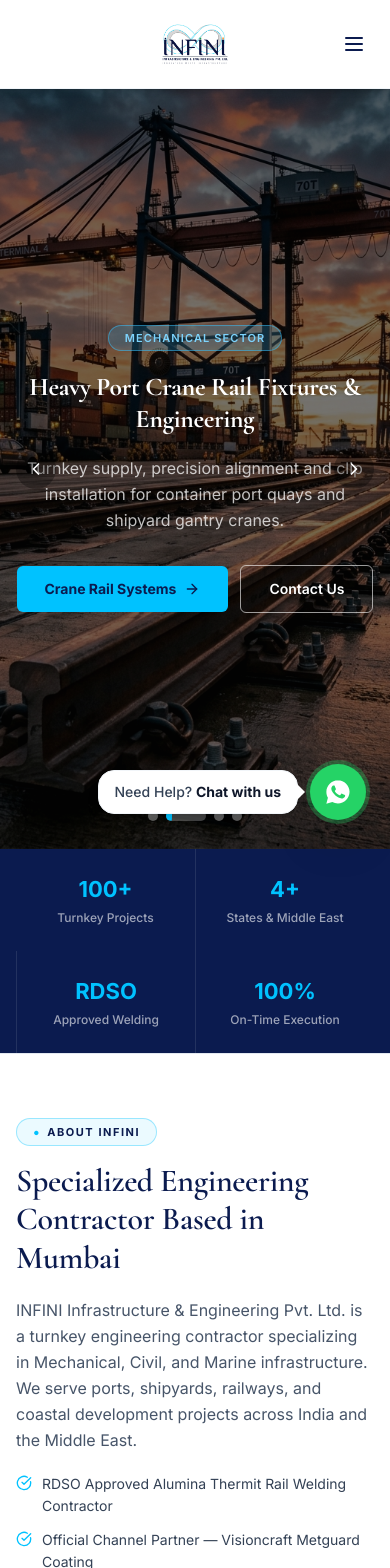
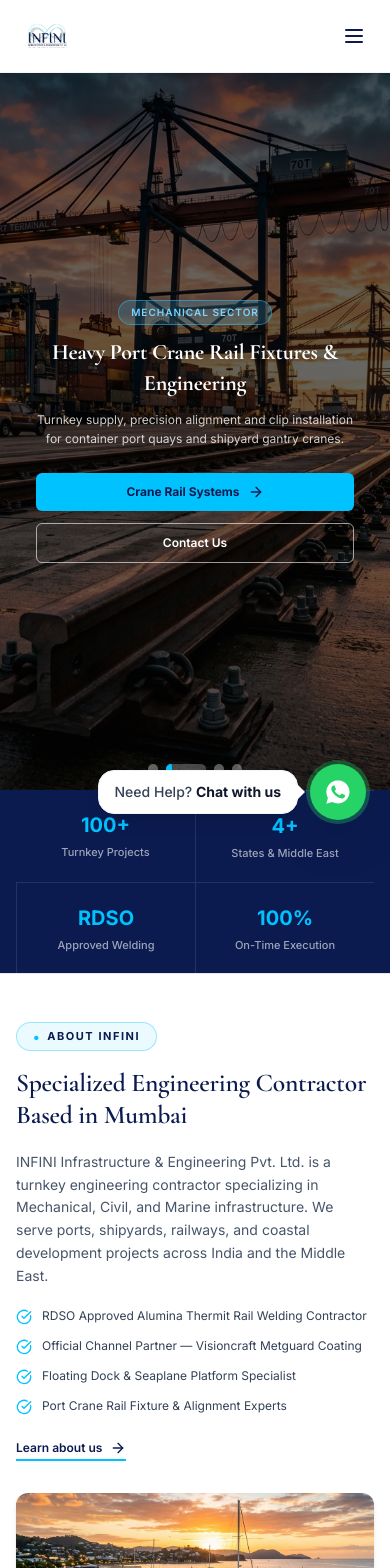
Before and after one commit to Nisarg1810/Infini, a Next.js app: page / in a window 390 px wide. Shown: the top 1568 px of the page. Built offline with nearby package versions, Linux system fonts and the light colour scheme.

Commit message:
Optimize website for mobile screens across Navbar, Hero, section typography, and Footer

```diff
--- a/src/app/globals.css
+++ b/src/app/globals.css
@@ -150,9 +150,9 @@
 /* Large serif section heading */
 .section-heading {
   font-family: var(--font-serif, Georgia, serif);
-  font-size: clamp(2rem, 4vw, 3rem);
+  font-size: clamp(1.6rem, 4.5vw, 2.75rem);
   font-weight: 600;
-  line-height: 1.2;
+  line-height: 1.25;
   color: #0B1B4F;
   letter-spacing: -0.01em;
 }
--- a/src/app/page.tsx
+++ b/src/app/page.tsx
@@ -67,7 +67,7 @@
     <div className="bg-white">
 
       {/* ─── HERO ─── */}
-      <section className="relative w-full overflow-hidden" style={{ height: "90vh", minHeight: "520px" }}>
+      <section className="relative w-full overflow-hidden min-h-[520px] h-[85vh] sm:h-[90vh]">
 
         {heroSlides.map((slide, index) => (
           <div
@@ -77,31 +77,31 @@
             }`}
           >
             <img src={slide.bgImage} alt={slide.title} className="w-full h-full object-cover object-center" />
-            <div className="absolute inset-0 bg-black/55" />
+            <div className="absolute inset-0 bg-black/60 sm:bg-black/55" />
           </div>
         ))}
 
         {/* Content */}
-        <div className="absolute inset-0 flex flex-col items-center justify-center text-center text-white px-4 sm:px-8 z-10">
-          <span className={`inline-block px-4 py-1 rounded-full border text-[11px] font-semibold uppercase tracking-widest mb-5 ${heroSlides[activeSlide].badgeColor}`}>
+        <div className="absolute inset-0 flex flex-col items-center justify-center text-center text-white px-5 sm:px-8 z-10 py-10">
+          <span className={`inline-block px-3 py-1 rounded-full border text-[10px] sm:text-[11px] font-semibold uppercase tracking-widest mb-3 sm:mb-5 ${heroSlides[activeSlide].badgeColor}`}>
             {heroSlides[activeSlide].badge}
           </span>
-          <h1 className="text-3xl sm:text-5xl lg:text-6xl font-bold leading-tight max-w-4xl mb-5 drop-shadow">
+          <h1 className="text-2xl sm:text-4xl lg:text-6xl font-bold leading-snug sm:leading-tight max-w-4xl mb-3 sm:mb-5 drop-shadow">
             {heroSlides[activeSlide].title}
           </h1>
-          <p className="text-base sm:text-lg text-white/75 max-w-2xl mb-8 leading-relaxed">
+          <p className="text-xs sm:text-base text-white/80 max-w-2xl mb-6 sm:mb-8 leading-relaxed px-2">
             {heroSlides[activeSlide].subtitle}
           </p>
-          <div className="flex flex-wrap items-center justify-center gap-3">
+          <div className="flex flex-col xs:flex-row items-center justify-center gap-3 w-full xs:w-auto px-4 xs:px-0">
             <Link
               href={heroSlides[activeSlide].ctaLink}
-              className="bg-[#00C2FF] text-[#0B1B4F] font-bold px-7 py-3 rounded-md text-sm hover:bg-white transition-colors flex items-center gap-2"
+              className="w-full xs:w-auto bg-[#00C2FF] text-[#0B1B4F] font-bold px-6 sm:px-7 py-2.5 sm:py-3 rounded-md text-xs sm:text-sm hover:bg-white transition-colors flex items-center justify-center gap-2"
             >
               {heroSlides[activeSlide].ctaText} <ArrowRight className="w-4 h-4" />
             </Link>
             <Link
               href="/contact"
-              className="border border-white/60 text-white font-semibold px-7 py-3 rounded-md text-sm hover:bg-white/10 transition-colors"
+              className="w-full xs:w-auto border border-white/60 text-white font-semibold px-6 sm:px-7 py-2.5 sm:py-3 rounded-md text-xs sm:text-sm hover:bg-white/10 transition-colors text-center"
             >
               Contact Us
             </Link>
@@ -109,7 +109,7 @@
         </div>
 
         {/* Dots */}
-        <div className="absolute bottom-7 left-1/2 -translate-x-1/2 flex items-center gap-2 z-10">
+        <div className="absolute bottom-4 sm:bottom-7 left-1/2 -translate-x-1/2 flex items-center gap-2 z-10">
           {heroSlides.map((slide, idx) => (
             <button key={slide.id} onClick={() => setActiveSlide(idx)} aria-label={`Slide ${idx + 1}`}>
               {idx === activeSlide
@@ -120,15 +120,15 @@
           ))}
         </div>
 
-        {/* Arrows */}
+        {/* Arrows — visible on sm and up */}
         <button
           onClick={() => setActiveSlide((p) => (p - 1 + heroSlides.length) % heroSlides.length)}
-          className="absolute left-4 sm:left-6 top-1/2 -translate-y-1/2 z-10 w-10 h-10 rounded-full bg-black/30 hover:bg-[#00C2FF]/80 text-white flex items-center justify-center transition-colors"
+          className="hidden sm:flex absolute left-4 sm:left-6 top-1/2 -translate-y-1/2 z-10 w-10 h-10 rounded-full bg-black/30 hover:bg-[#00C2FF]/80 text-white items-center justify-center transition-colors"
           aria-label="Previous"
         ><ChevronLeft className="w-5 h-5" /></button>
         <button
           onClick={() => setActiveSlide((p) => (p + 1) % heroSlides.length)}
-          className="absolute right-4 sm:right-6 top-1/2 -translate-y-1/2 z-10 w-10 h-10 rounded-full bg-black/30 hover:bg-[#00C2FF]/80 text-white flex items-center justify-center transition-colors"
+          className="hidden sm:flex absolute right-4 sm:right-6 top-1/2 -translate-y-1/2 z-10 w-10 h-10 rounded-full bg-black/30 hover:bg-[#00C2FF]/80 text-white items-center justify-center transition-colors"
           aria-label="Next"
         ><ChevronRight className="w-5 h-5" /></button>
 
@@ -136,33 +136,33 @@
 
       {/* ─── STATS STRIP ─── */}
       <section className="border-b border-slate-200 bg-[#0B1B4F]">
-        <div className="max-w-6xl mx-auto px-4 sm:px-6 lg:px-8 grid grid-cols-2 md:grid-cols-4 divide-x divide-white/10">
+        <div className="max-w-6xl mx-auto px-4 sm:px-6 lg:px-8 grid grid-cols-2 md:grid-cols-4 divide-x divide-y md:divide-y-0 divide-white/10">
           {[
             { value: "100+", label: "Turnkey Projects" },
             { value: "4+",   label: "States & Middle East" },
             { value: "RDSO", label: "Approved Welding" },
             { value: "100%", label: "On-Time Execution" },
           ].map((s) => (
-            <div key={s.label} className="py-6 px-6 text-center">
-              <div className="text-2xl sm:text-3xl font-bold text-[#00C2FF]">{s.value}</div>
-              <div className="text-xs text-white/60 mt-1 font-medium">{s.label}</div>
+            <div key={s.label} className="py-5 sm:py-6 px-4 sm:px-6 text-center">
+              <div className="text-xl sm:text-3xl font-bold text-[#00C2FF]">{s.value}</div>
+              <div className="text-[11px] sm:text-xs text-white/60 mt-1 font-medium">{s.label}</div>
             </div>
           ))}
         </div>
       </section>
 
       {/* ─── WHO WE ARE ─── */}
-      <section className="py-16 px-4 sm:px-6 lg:px-8">
-        <div className="max-w-6xl mx-auto grid grid-cols-1 lg:grid-cols-2 gap-12 items-center">
+      <section className="py-12 sm:py-16 px-4 sm:px-6 lg:px-8">
+        <div className="max-w-6xl mx-auto grid grid-cols-1 lg:grid-cols-2 gap-8 lg:gap-12 items-center">
           <div>
             <span className="section-badge mb-4">About INFINI</span>
             <h2 className="section-heading mb-5">
               Specialized Engineering Contractor Based in Mumbai
             </h2>
-            <p className="text-slate-600 leading-relaxed mb-5">
+            <p className="text-slate-600 leading-relaxed mb-5 text-sm sm:text-base">
               INFINI Infrastructure & Engineering Pvt. Ltd. is a turnkey engineering contractor specializing in Mechanical, Civil, and Marine infrastructure. We serve ports, shipyards, railways, and coastal development projects across India and the Middle East.
             </p>
-            <ul className="space-y-3 text-sm text-slate-700">
+            <ul className="space-y-3 text-xs sm:text-sm text-slate-700">
               {[
                 "RDSO Approved Alumina Thermit Rail Welding Contractor",
                 "Official Channel Partner — Visioncraft Metguard Coating",
@@ -177,7 +177,7 @@
             </ul>
             <Link
               href="/about/vision-mission"
-              className="mt-7 inline-flex items-center gap-2 text-sm font-semibold text-[#0B1B4F] border-b-2 border-[#00C2FF] pb-0.5 hover:text-[#00C2FF] transition-colors"
+              className="mt-6 sm:mt-7 inline-flex items-center gap-2 text-xs sm:text-sm font-semibold text-[#0B1B4F] border-b-2 border-[#00C2FF] pb-0.5 hover:text-[#00C2FF] transition-colors"
             >
               Learn about us <ArrowRight className="w-4 h-4" />
             </Link>
@@ -186,14 +186,14 @@
             <img
               src="/images/marine_jetty.png"
               alt="INFINI Infrastructure Engineering"
-              className="w-full h-80 object-cover"
+              className="w-full h-60 sm:h-80 object-cover"
             />
           </div>
         </div>
       </section>
 
       {/* ─── OUR SECTORS ─── */}
-      <section className="py-16 px-4 sm:px-6 lg:px-8 bg-slate-50 border-y border-slate-200">
+      <section className="py-12 sm:py-16 px-4 sm:px-6 lg:px-8 bg-slate-50 border-y border-slate-200">
         <div className="max-w-6xl mx-auto">
           <div className="mb-10">
             <span className="section-badge mb-3">What We Do</span>
@@ -305,33 +305,33 @@
       </section>
 
       {/* ─── FLOATING DOCKS SPOTLIGHT ─── */}
-      <section className="py-16 px-4 sm:px-6 lg:px-8">
-        <div className="max-w-6xl mx-auto grid grid-cols-1 lg:grid-cols-2 gap-12 items-center">
+      <section className="py-12 sm:py-16 px-4 sm:px-6 lg:px-8">
+        <div className="max-w-6xl mx-auto grid grid-cols-1 lg:grid-cols-2 gap-8 lg:gap-12 items-center">
           <div className="rounded-xl overflow-hidden shadow-md order-2 lg:order-1">
-            <img src="/images/floating_dock.png" alt="Floating Dock Systems" className="w-full h-80 object-cover" />
+            <img src="/images/floating_dock.png" alt="Floating Dock Systems" className="w-full h-60 sm:h-80 object-cover" />
           </div>
           <div className="order-1 lg:order-2">
             <span className="section-badge mb-4">Tourism &amp; Marine</span>
             <h2 className="section-heading mb-4">
               Modular Floating Pontoon Jetties &amp; Docking Systems
             </h2>
-            <p className="text-slate-600 leading-relaxed mb-6">
+            <p className="text-slate-600 leading-relaxed mb-6 text-sm sm:text-base">
               INFINI Infra delivers engineered floating dock solutions designed for fluctuating tidal waters, passenger ferry terminals, luxury yacht berths, and naval defense installations.
             </p>
-            <div className="grid grid-cols-2 gap-4 mb-6">
+            <div className="grid grid-cols-1 xs:grid-cols-2 gap-3 sm:gap-4 mb-6">
               {[
                 { title: "HDPE & Aluminum", desc: "Lightweight floating berths for fast deployment." },
                 { title: "Concrete Pontoons", desc: "High-stability floating jetties for heavy vessels." },
               ].map((item) => (
-                <div key={item.title} className="border border-slate-200 rounded-lg p-4">
-                  <h4 className="font-bold text-[#0B1B4F] text-sm mb-1">{item.title}</h4>
-                  <p className="text-xs text-slate-500">{item.desc}</p>
+                <div key={item.title} className="border border-slate-200 rounded-lg p-3.5 sm:p-4">
+                  <h4 className="font-bold text-[#0B1B4F] text-xs sm:text-sm mb-1">{item.title}</h4>
+                  <p className="text-[11px] sm:text-xs text-slate-500">{item.desc}</p>
                 </div>
               ))}
             </div>
             <Link
               href="/sectors/tourism/floating-docks-jetties"
-              className="inline-flex items-center gap-2 bg-[#0B1B4F] text-white font-semibold px-6 py-2.5 rounded-md text-sm hover:bg-[#00C2FF] hover:text-[#0B1B4F] transition-colors"
+              className="inline-flex items-center gap-2 bg-[#0B1B4F] text-white font-semibold px-5 sm:px-6 py-2.5 rounded-md text-xs sm:text-sm hover:bg-[#00C2FF] hover:text-[#0B1B4F] transition-colors"
             >
               View Floating Dock Portfolio <ArrowRight className="w-4 h-4" />
             </Link>
@@ -340,54 +340,54 @@
       </section>
 
       {/* ─── METGUARD PARTNERSHIP ─── */}
-      <section className="py-16 px-4 sm:px-6 lg:px-8 bg-[#0B1B4F]">
-        <div className="max-w-6xl mx-auto grid grid-cols-1 lg:grid-cols-2 gap-12 items-center">
+      <section className="py-12 sm:py-16 px-4 sm:px-6 lg:px-8 bg-[#0B1B4F]">
+        <div className="max-w-6xl mx-auto grid grid-cols-1 lg:grid-cols-2 gap-8 lg:gap-12 items-center">
           <div className="text-white">
             <span className="section-badge section-badge-dark mb-4">Official Channel Partner</span>
             <h2 className="section-heading section-heading-dark mb-4">
               Visioncraft Metguard Anti-Corrosion Coating
             </h2>
-            <p className="text-white/70 leading-relaxed mb-6">
+            <p className="text-white/70 leading-relaxed mb-6 text-sm sm:text-base">
               INFINI Infra operates as marketing & business development associates for Visioncraft Industries Metguard protective coating across Maharashtra, Gujarat, Goa, Andhra Pradesh and the Middle East.
             </p>
-            <div className="flex flex-wrap gap-2 mb-7">
+            <div className="flex flex-wrap gap-2 mb-6 sm:mb-7">
               {["Maharashtra", "Gujarat", "Goa", "Andhra Pradesh", "Middle East"].map((state) => (
-                <span key={state} className="text-xs bg-white/10 border border-white/20 text-white/80 px-3 py-1.5 rounded-md">{state}</span>
+                <span key={state} className="text-[11px] sm:text-xs bg-white/10 border border-white/20 text-white/80 px-2.5 sm:px-3 py-1 sm:py-1.5 rounded-md">{state}</span>
               ))}
             </div>
-            <div className="flex flex-wrap gap-3">
-              <Link href="/contact" className="bg-[#00C2FF] text-[#0B1B4F] font-bold px-6 py-2.5 rounded-md text-sm hover:bg-white transition-colors">
+            <div className="flex flex-col xs:flex-row items-start xs:items-center gap-3">
+              <Link href="/contact" className="w-full xs:w-auto text-center bg-[#00C2FF] text-[#0B1B4F] font-bold px-5 sm:px-6 py-2.5 rounded-md text-xs sm:text-sm hover:bg-white transition-colors">
                 Inquire for Supply & Application
               </Link>
-              <Link href="/sectors/mechanical/anti-corrosion-coating" className="text-sm text-white/70 hover:text-white underline underline-offset-4 flex items-center gap-1">
+              <Link href="/sectors/mechanical/anti-corrosion-coating" className="text-xs sm:text-sm text-white/70 hover:text-white underline underline-offset-4 flex items-center gap-1">
                 Product Specs <ArrowRight className="w-3.5 h-3.5" />
               </Link>
             </div>
           </div>
           <div className="rounded-xl overflow-hidden shadow-lg">
-            <img src="/images/metguard_coating.png" alt="Metguard Coating" className="w-full h-80 object-cover" />
+            <img src="/images/metguard_coating.png" alt="Metguard Coating" className="w-full h-60 sm:h-80 object-cover" />
           </div>
         </div>
       </section>
 
       {/* ─── WHY INFINI ─── */}
-      <section className="py-16 px-4 sm:px-6 lg:px-8">
+      <section className="py-12 sm:py-16 px-4 sm:px-6 lg:px-8">
         <div className="max-w-6xl mx-auto">
-          <div className="mb-10">
+          <div className="mb-8 sm:mb-10">
             <span className="section-badge mb-3">Why Choose Us</span>
             <h2 className="section-heading">What Sets INFINI Apart</h2>
           </div>
-          <div className="grid grid-cols-1 sm:grid-cols-2 lg:grid-cols-4 gap-5">
+          <div className="grid grid-cols-1 sm:grid-cols-2 lg:grid-cols-4 gap-4 sm:gap-5">
             {[
               { title: "Qualified Team",       desc: "Technical experts and skilled manpower with extensive hands-on experience." },
               { title: "Safety First",         desc: "Zero-compromise safety protocols on marine and high-risk construction sites." },
               { title: "Quality Workmanship",  desc: "Precision execution for RDSO approved welding, girders, and jetties." },
               { title: "Timely Delivery",      desc: "Punctual delivery for ports, shipyards, public sector and private contracts." },
             ].map((item) => (
-              <div key={item.title} className="border border-slate-200 rounded-xl p-6 hover:border-[#00C2FF] transition-colors">
-                <div className="w-8 h-0.5 bg-[#00C2FF] mb-4" />
-                <h3 className="font-bold text-[#0B1B4F] mb-2">{item.title}</h3>
-                <p className="text-sm text-slate-500 leading-relaxed">{item.desc}</p>
+              <div key={item.title} className="border border-slate-200 rounded-xl p-5 sm:p-6 hover:border-[#00C2FF] transition-colors bg-white">
+                <div className="w-8 h-0.5 bg-[#00C2FF] mb-3 sm:mb-4" />
+                <h3 className="font-bold text-[#0B1B4F] mb-2 text-sm sm:text-base">{item.title}</h3>
+                <p className="text-xs sm:text-sm text-slate-500 leading-relaxed">{item.desc}</p>
               </div>
             ))}
           </div>
@@ -395,17 +395,17 @@
       </section>
 
       {/* ─── CTA BANNER ─── */}
-      <section className="py-14 px-4 sm:px-6 lg:px-8 bg-slate-50 border-t border-slate-200">
+      <section className="py-10 sm:py-14 px-4 sm:px-6 lg:px-8 bg-slate-50 border-t border-slate-200">
         <div className="max-w-4xl mx-auto text-center">
           <h2 className="section-heading mb-3">Ready to Start Your Next Project?</h2>
-          <p className="text-slate-500 mb-7">
+          <p className="text-xs sm:text-sm text-slate-500 mb-6 sm:mb-7">
             Get in touch with our engineering leadership at NESCO IT Park, Goregaon East, Mumbai.
           </p>
-          <div className="flex flex-wrap items-center justify-center gap-3">
-            <Link href="/contact" className="inline-flex items-center gap-2 bg-[#0B1B4F] text-white font-bold px-7 py-3 rounded-md text-sm hover:bg-[#00C2FF] hover:text-[#0B1B4F] transition-colors">
+          <div className="flex flex-col xs:flex-row items-center justify-center gap-3">
+            <Link href="/contact" className="w-full xs:w-auto inline-flex items-center justify-center gap-2 bg-[#0B1B4F] text-white font-bold px-6 sm:px-7 py-3 rounded-md text-xs sm:text-sm hover:bg-[#00C2FF] hover:text-[#0B1B4F] transition-colors">
               <Phone className="w-4 h-4" /> Contact Our Engineers
             </Link>
-            <Link href="/career" className="inline-flex items-center gap-2 border border-slate-300 text-slate-600 font-semibold px-7 py-3 rounded-md text-sm hover:border-[#0B1B4F] hover:text-[#0B1B4F] transition-colors">
+            <Link href="/career" className="w-full xs:w-auto inline-flex items-center justify-center gap-2 border border-slate-300 text-slate-600 font-semibold px-6 sm:px-7 py-3 rounded-md text-xs sm:text-sm hover:border-[#0B1B4F] hover:text-[#0B1B4F] transition-colors">
               Career Opportunities
             </Link>
           </div>
--- a/src/components/layout/Footer.tsx
+++ b/src/components/layout/Footer.tsx
@@ -19,11 +19,11 @@
 
           {/* BRAND COLUMN WITH LOGO & CONTACT DETAILS */}
           <div className="lg:col-span-4 space-y-5">
-            <div className="bg-white p-2.5 rounded-xl border border-white/20 shadow-md inline-block">
+            <div className="bg-white px-3.5 sm:px-4 py-2 rounded-xl border border-white/20 shadow-md inline-block max-w-full">
               <img
                 src="/images/logo.jpg"
                 alt="INFINI Infrastructure & Engineering Pvt. Ltd. Logo"
-                className="h-12 w-auto object-contain"
+                className="h-12 sm:h-16 w-auto max-w-[220px] sm:max-w-[280px] object-contain"
               />
             </div>
 
--- a/src/components/layout/Navbar.tsx
+++ b/src/components/layout/Navbar.tsx
@@ -58,14 +58,14 @@
 
       {/* ── MAIN WHITE NAVBAR ── */}
       <nav className="bg-white shadow-md border-b border-slate-100 px-4 sm:px-6 lg:px-8">
-        <div className="max-w-6xl mx-auto relative flex items-center h-[88px] lg:h-[84px] lg:justify-between gap-4">
+        <div className="max-w-6xl mx-auto relative flex items-center justify-between h-[72px] sm:h-[84px] gap-4">
 
-          {/* Logo — absolutely centered on mobile, static left on desktop */}
-          <Link href="/" className="absolute left-1/2 -translate-x-1/2 lg:static lg:translate-x-0 flex items-center group">
+          {/* Logo — Left aligned and scaled cleanly for mobile & desktop */}
+          <Link href="/" className="flex items-center shrink-0 group">
             <img
               src="/images/logo.jpg"
               alt="INFINI Infrastructure & Engineering Pvt. Ltd."
-              className="h-20 sm:h-24 lg:h-20 w-auto max-w-[300px] sm:max-w-[380px] lg:max-w-[400px] object-contain transition-transform duration-300 group-hover:scale-[1.02]"
+              className="h-12 sm:h-16 lg:h-20 w-auto max-w-[200px] xs:max-w-[250px] sm:max-w-[350px] lg:max-w-[400px] object-contain transition-transform duration-300 group-hover:scale-[1.02]"
             />
           </Link>
 
```
